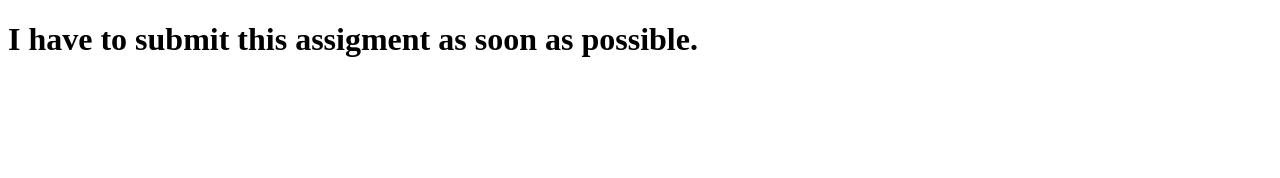
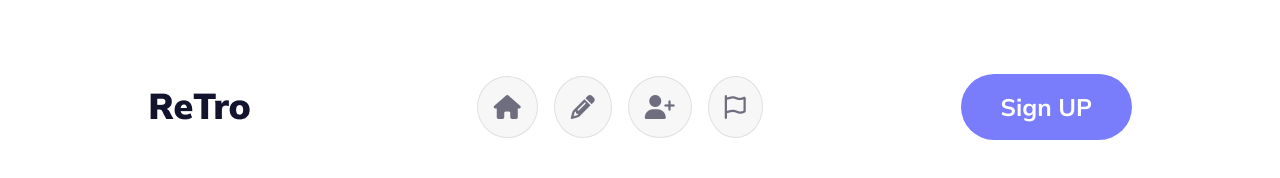
Before and after one commit to kaziabulhasib/ph-assignment6, a plain HTML site: page index.html in a window 1280 px wide. Drawn offline with Linux system fonts and the light colour scheme.

Commit message:
nav setion

```diff
--- a/index.html
+++ b/index.html
@@ -4,8 +4,44 @@
     <meta charset="UTF-8" />
     <meta name="viewport" content="width=device-width, initial-scale=1.0" />
     <title>retro</title>
+    <link rel="stylesheet" href="styles/style.css" />
+    <link
+      rel="stylesheet"
+      href="https://cdnjs.cloudflare.com/ajax/libs/font-awesome/6.5.1/css/all.min.css"
+      integrity="sha512-DTOQO9RWCH3ppGqcWaEA1BIZOC6xxalwEsw9c2QQeAIftl+Vegovlnee1c9QX4TctnWMn13TZye+giMm8e2LwA=="
+      crossorigin="anonymous"
+      referrerpolicy="no-referrer" />
   </head>
   <body>
-    <h1>I have to submit this assigment as soon as possible.</h1>
+    <header>
+      <!-- nav bar  -->
+      <nav class="nav-bar">
+        <!-- site logo left  -->
+        <div>
+          <img src="images/logo.png" alt="" />
+        </div>
+        <!-- menu bar middle  -->
+        <ul>
+          <li class="tooltip">
+            <a href="#" title="Home"><i class="fa-solid fa-house"></i></a>
+          </li>
+          <li class="tooltip">
+            <a href="#" title="Edit"><i class="fa-solid fa-pencil"></i></a>
+          </li>
+          <li class="tooltip">
+            <a href="#" title="Add"><i class="fa-solid fa-user-plus"></i></a>
+          </li>
+          <li class="tooltip">
+            <a href="#" title="Language"><i class="fa-regular fa-flag"></i></a>
+          </li>
+        </ul>
+        <!-- sign up button  -->
+        <button class="btn-sign">Sign UP</button>
+      </nav>
+      <!-- banner section ------------  -->
+      <section class="banner-section"></section>
+    </header>
+    <main></main>
+    <footer></footer>
   </body>
 </html>
--- /dev/null
+++ b/styles/style.css
@@ -0,0 +1,68 @@
+/* mulish google font  */
+
+@import url("https://fonts.googleapis.com/css2?family=Mulish:ital,wght@0,200..1000;1,200..1000&display=swap");
+
+body {
+  max-width: 1170px;
+  margin: 60px auto;
+}
+
+/* nav bar  */
+.nav-bar {
+  display: flex;
+  justify-content: space-around;
+  align-items: center;
+}
+.tooltip {
+  position: relative;
+  display: inline-block;
+  cursor: pointer;
+}
+
+.tooltip .tooltiptext {
+  visibility: hidden;
+  width: 120px;
+  background-color: #555;
+  color: #fff;
+  text-align: center;
+  border-radius: 6px;
+  padding: 5px;
+  position: absolute;
+  z-index: 1;
+  bottom: 125%; /* Position the tooltip above the text */
+  left: 50%;
+  margin-left: -60px; /* Center the tooltip */
+  opacity: 0;
+  transition: opacity 0.3s;
+}
+
+.tooltip:hover .tooltiptext {
+  visibility: visible;
+  opacity: 1;
+}
+
+i {
+  color: #12132d99;
+  background-color: #12132d08;
+  padding: 18px 16px;
+  border-radius: 50%;
+  font-size: 24px;
+  margin-right: 12px;
+  border: 1px solid #0307121a;
+}
+
+/* sign up button  */
+
+.btn-sign {
+  background-color: #797dfc;
+  padding: 18px 40px;
+  border: none;
+  border-radius: 50px;
+  font-size: 24px;
+
+  color: white;
+  font-family: "Mulish", sans-serif;
+  font-weight: 700;
+  font-size: 24px;
+  text-align: center;
+}
```
